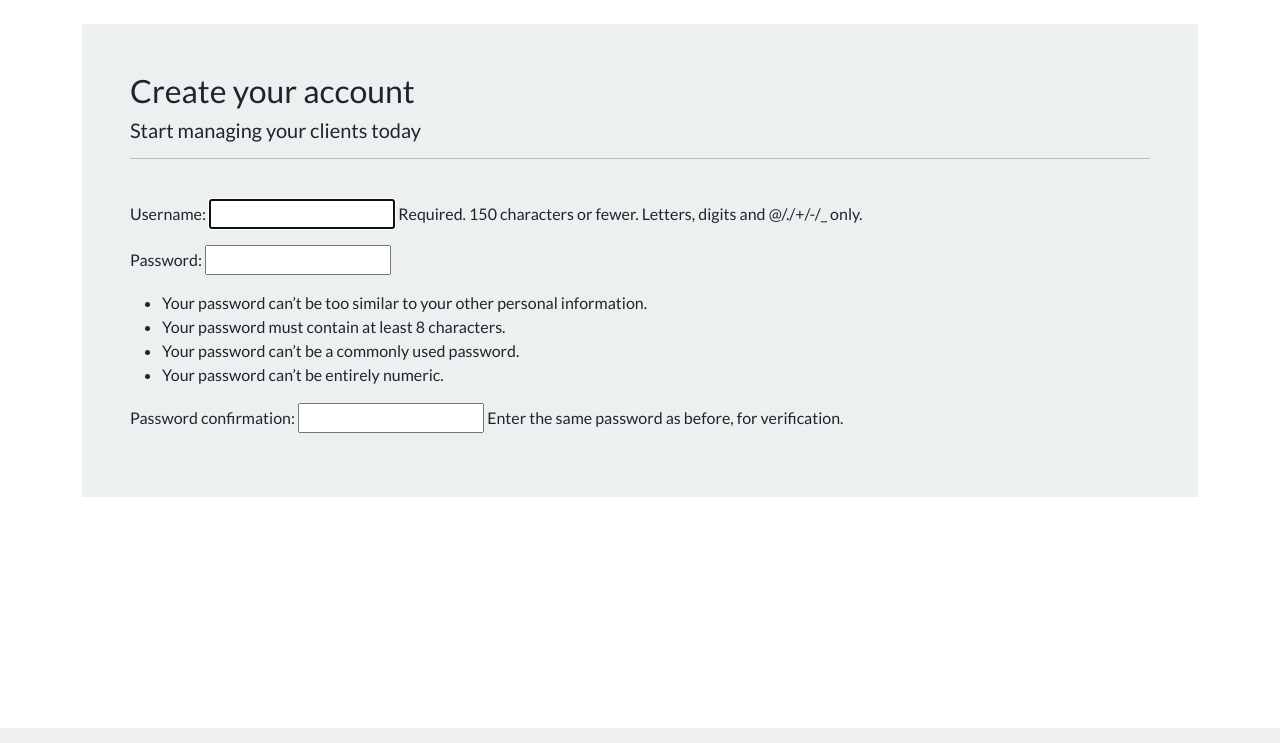
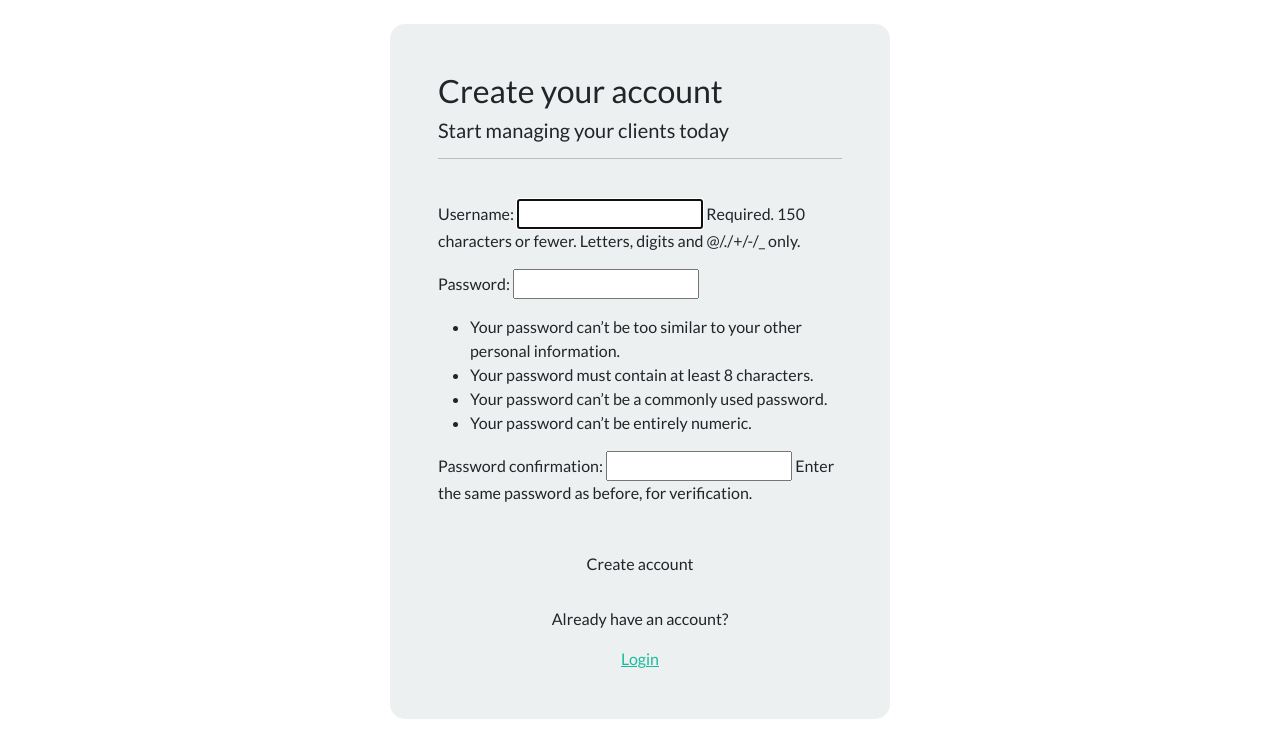
Before and after one commit to immanuelmathari/django_crud, a Django app: template crm/webapp/templates/webapp/register.html in a window 1280 px wide. Shown: the part 72-815 px from the top of the page. Run offline with Django 5.2, Linux system fonts and the light colour scheme; the template is opened without the code that fills it: values that come from a table or form of the project are taken from there, others are empty.

Commit message:
creating registration

```diff
--- a/crm/static/css/styles.css
+++ b/crm/static/css/styles.css
@@ -1,3 +1,8 @@
 /* h1 {
     color: red;
 } */
+
+.form-layout {
+    border-radius: 15px;
+    width: 500px;
+}
--- a/crm/webapp/forms.py
+++ b/crm/webapp/forms.py
@@ -1,6 +1,6 @@
 from django.contrib.auth.forms import UserCreationForm
 from django.contrib.auth.models import User
-from django import forms
+from django import forms #for widgets text input, email input
 from django.contrib.auth.forms import AuthenticationForm
 from django.forms.widgets import PasswordInput, TextInput
 
--- a/crm/webapp/templates/webapp/index.html
+++ b/crm/webapp/templates/webapp/index.html
@@ -7,7 +7,7 @@
             <h5>Keep track of your records effectively</h5>
             <br>
             <hr>
-            <a class="btn btn-primary" type="button" href="{% url '' %}">Create your account</a>
+            <a class="btn btn-primary" type="button" href="{% url 'register' %}">Create your account</a>
         </div>
     </body>
 {% endblock %}
--- a/crm/webapp/templates/webapp/navbar.html
+++ b/crm/webapp/templates/webapp/navbar.html
@@ -55,7 +55,7 @@
 
         <li class="nav-item">
 
-          <a class="nav-link" href="{% url '' %}"> Register </a>
+          <a class="nav-link" href="{% url 'register' %}"> Register </a>
 
         </li>
 
--- a/crm/webapp/templates/webapp/register.html
+++ b/crm/webapp/templates/webapp/register.html
@@ -1,7 +1,8 @@
 {% extends 'webapp/base.html' %}
 
 {% block content %}
-    <div class='container bg-light shadow-md p-5'>
+<body>
+    <div class='container bg-light shadow-md p-5 form-layout'>
         <h3>Create your account</h3>
         <h5>Start managing your clients today </h5>
         <hr>
@@ -11,6 +12,14 @@
         <form method="POST" autocomplete="off">
             {% csrf_token %}
             {{form.as_p}}
+            <br>
+            <button type="submit" class="btn btn-primar w-100 btn-block p-2y">Create account</button>
         </form>
+        <br>
+        <div class="text-center">
+            <p>Already have an account? </p> <a href="{% url '' %}" >Login</a>
+        </div>
     </div>
+    <br>
+</body>
 {% endblock %}
--- a/crm/webapp/urls.py
+++ b/crm/webapp/urls.py
@@ -3,4 +3,6 @@
 
 urlpatterns = [
     path('', views.home, name=""),
+
+    path('register', views.register, name="register"),
 ]
--- a/crm/webapp/views.py
+++ b/crm/webapp/views.py
@@ -19,5 +19,5 @@
             form.save()
             # return redirect('')
 
-    context = {'form' : form}
+    context = {'form' : form} # this helps us to render username,password from createUserForm to our template register.html
     return render(request, 'webapp/register.html', context=context)
```
